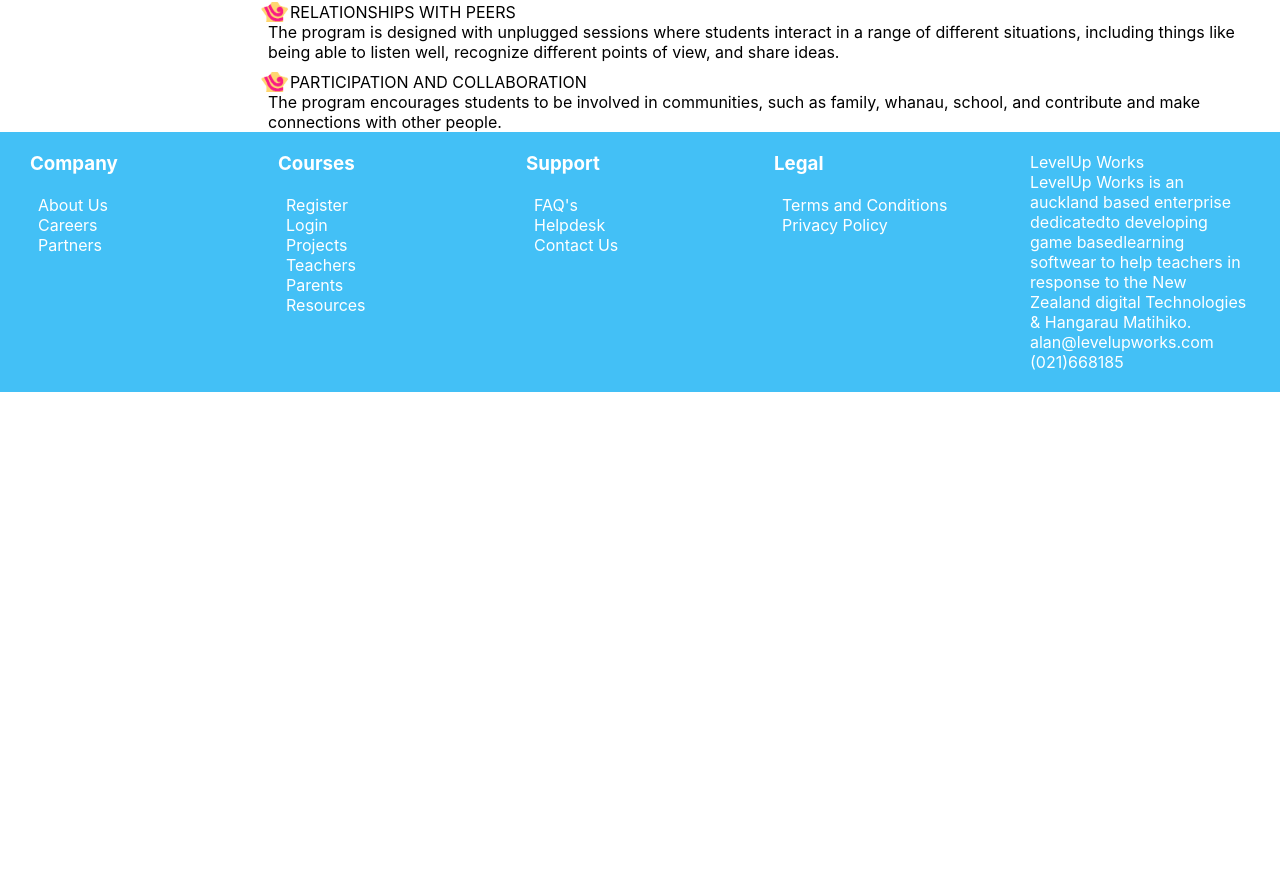
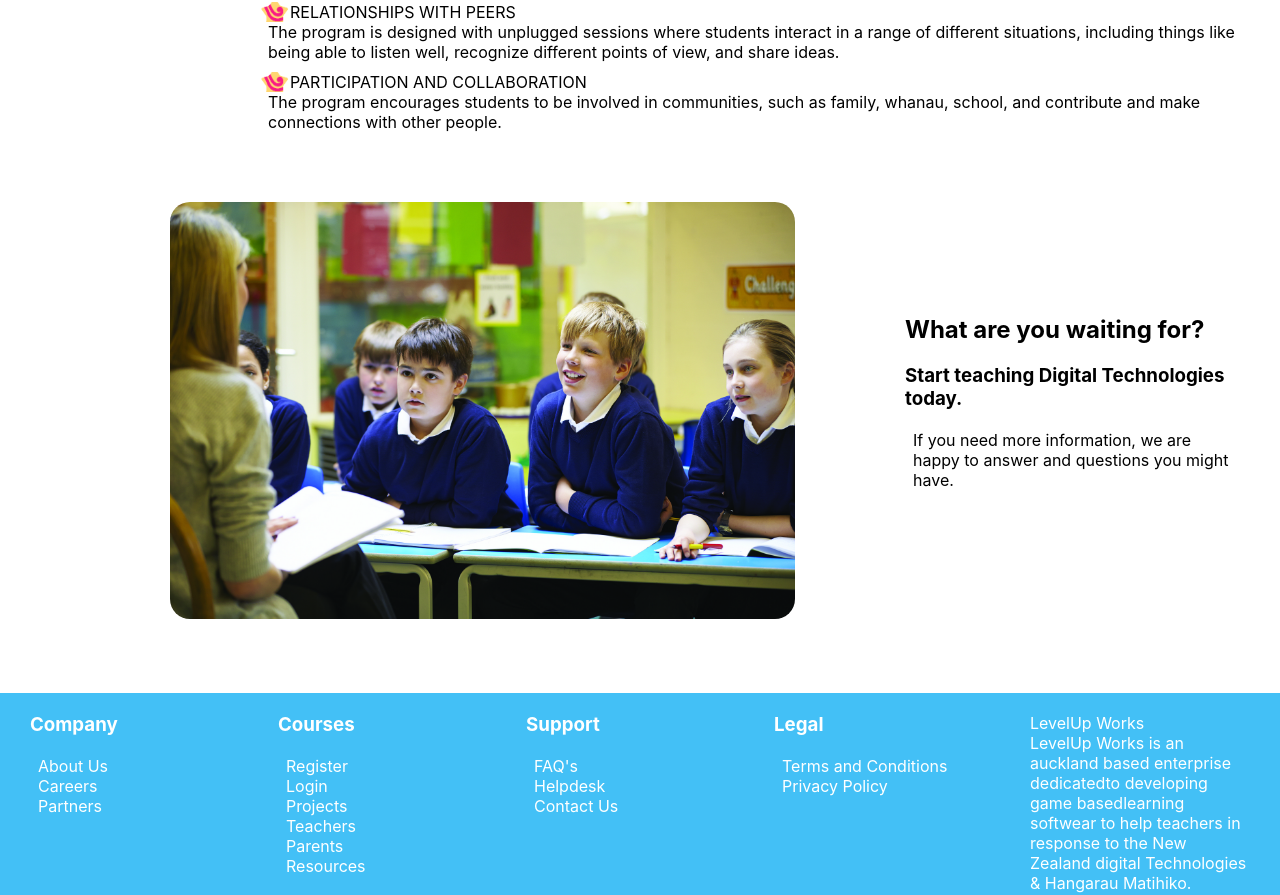
Before and after one commit to farhanmalek/EducationApp-FrontEnd, a React (Create React App) app: page /studentprofile in a window 1280 px wide. Shown: the part 2172-3067 px from the top of the page. Before the commit the page ends 2564 px from the top, so only its background shows below. Built offline with nearby package versions, Linux system fonts and the light colour scheme.

Commit message:
home page complete

```diff
--- a/src/components/HomePage/Home.css
+++ b/src/components/HomePage/Home.css
@@ -247,3 +247,24 @@ li {
 .list-item {
   padding-left: 60px; /* Adjust the padding as needed */
 }
+
+/* section six */
+ /* Style the container for the image and text */
+ .image-and-text {
+  display: flex;
+  align-items: center;
+  justify-content: space-between;
+}
+
+/* Style the image */
+.image {
+  flex-basis: 50%;
+  margin-left: 100px;
+  padding: 70px
+}
+
+/* Style the text */
+.text {
+  flex-basis: 50%;
+  padding: 40px
+}
--- a/src/components/HomePage/Home.js
+++ b/src/components/HomePage/Home.js
@@ -15,6 +15,7 @@ import image9 from '../../assets/Home/Group 1.png';
 import image10 from '../../assets/Home/Group 2.png';
 import image11 from '../../assets/Home/Group 3.png';
 import image12 from '../../assets/Home/Group 4.png';
+import classroom from '../../assets/Home/classroom.png';
 
 function Home() {
   const images = [image1, image2, image3, image4];
@@ -136,6 +137,21 @@ function Home() {
             </div>
         </ul>
       </section>
+      <section className="section-six">
+        <div class="image-and-text">
+          <div class="image">
+            <img src={classroom} alt="kids in classroom" />
+          </div>
+          <div class="text">
+            <h2>What are you waiting for?</h2>
+            <br/>
+            <h3>Start teaching Digital Technologies today.</h3>
+            <br/>
+            <p>If you need more information, we are happy to answer and questions you might have.</p>
+            <br/>
+          </div>
+        </div>
+      </section>
     </div>
   );
 }
```
